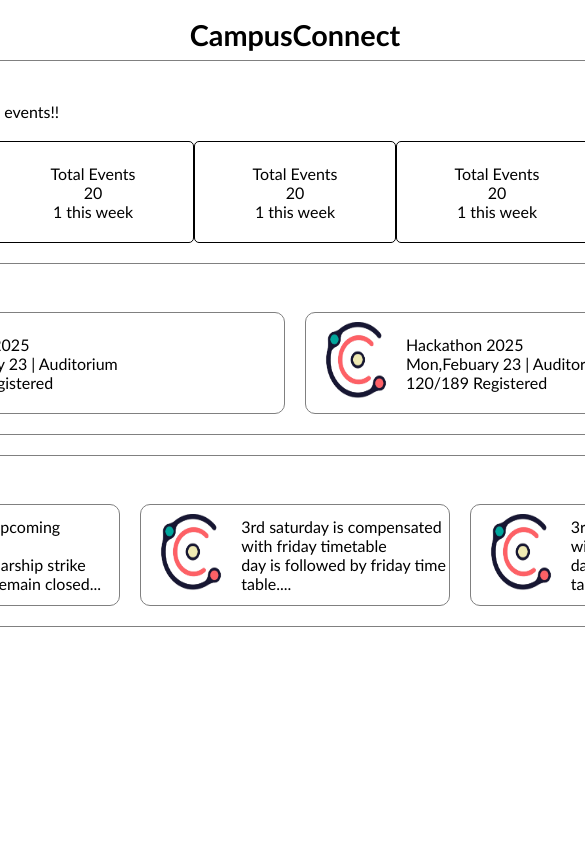
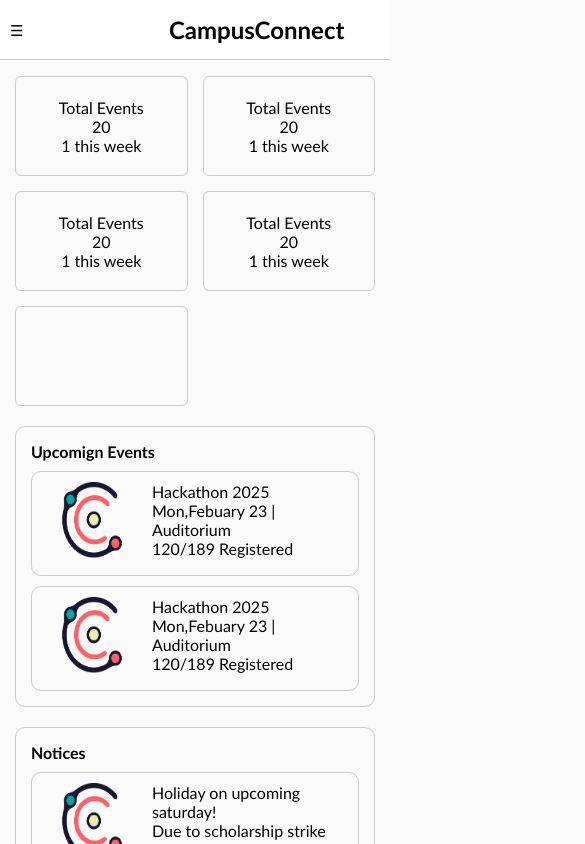
Before and after one commit to pradeepsarampalli/CampusConnect, a React (Create React App) app in the folder frontend/: page / in a window 390 px wide. Shown: the top 844 px of the page, 585 px wide, since content can reach past the window. Built offline with nearby package versions, Linux system fonts and the light colour scheme.

Commit message:
updated dashboard ui for mobile

```diff
--- a/frontend/package.json
+++ b/frontend/package.json
@@ -2,7 +2,7 @@
   "name": "frontend",
   "version": "0.1.0",
   "private": true,
-  "proxy":"http://localhost:3001",
+  "proxy": "http://localhost:3001",
   "dependencies": {
     "@testing-library/dom": "^10.4.1",
     "@testing-library/jest-dom": "^6.9.1",
@@ -12,6 +12,7 @@
     "react-dom": "^19.2.4",
     "react-router-dom": "^7.13.0",
     "react-scripts": "5.0.1",
+    "tunnel": "^0.0.6",
     "web-vitals": "^2.1.4"
   },
   "scripts": {
--- a/frontend/src/css/Dashboard.css
+++ b/frontend/src/css/Dashboard.css
@@ -1,205 +1,266 @@
+/* ===== RESET ===== */
 *{
-    margin: 0px;
-    font-family: 'Gill Sans', 'Gill Sans MT', Calibri, 'Trebuchet MS', sans-serif;
+    margin: 0;
+    padding: 0;
+    box-sizing: border-box;
+    font-family: 'Gill Sans','Gill Sans MT',Calibri,'Trebuchet MS',sans-serif;
 }
+
 body{
-    overflow-y: hidden;
+    background: #fafafa;
     overflow-x: hidden;
-    background-color: none;
+    overflow-y: scroll;
 }
-.layout {
+
+/* ===== CONTAINER ===== */
+.container{
+    max-width: 1200px;
+    margin: 0 auto;
+    min-height: 100vh;
+}
+
+/* ===== MAIN LAYOUT ===== */
+.layout{
     display: grid;
     grid-template-columns: 200px 1fr;
     grid-template-rows: 60px 1fr;
-    height: 100vh;
+    min-height: 100vh;
 }
-.side-bar {
+
+/* ===== SIDEBAR ===== */
+.side-bar{
     grid-row: 1 / span 2;
-    grid-column: 1;
     background: #f4f4f4;
     display: flex;
     flex-direction: column;
 }
+
 .side-bar .logo{
+    height: 60px;
     display: flex;
+    align-items: center;
     justify-content: center;
-    align-items: center;
-    height: 60px;
-    font-size: large;
-    border-bottom: 1px solid gray;
+    border-bottom: 1px solid #ccc;
 }
+
 .side-bar .options{
-    height: 78vh;
+    flex: 1;
 }
+
 .side-bar ul{
-    display: flex;
-    flex-direction: column;
     list-style: none;
-    padding: 10px;
-    align-items:start;
+    padding: 15px;
 }
+
 .side-bar li{
-    margin: 10px;
+    margin: 12px 0;
 }
+
 .side-bar button{
+    width: 150px;
     height: 35px;
-    width: 150px;
-    border-radius: 10px;
-    transition: 0.8s ease;
+    border-radius: 8px;
+    background: white;
+    cursor: pointer;
+    transition: 0.3s;
 }
+
 .side-bar button:hover{
-      background: #d4cece;
-      border: none;
+    background: #ddd;
 }
+
 .side-bar .college-info{
     margin: 10px;
-    display: flex;
-    justify-content: center;
-    align-items: center;
-    border: 1px solid gainsboro;
     height: 60px;
     background: white;
+    border: 1px solid gainsboro;
     border-radius: 5px;
+    display: flex;
+    align-items: center;
+    justify-content: center;
 }
-.college-info p{
-    font-size: 15px;
+
+.college-info img{
+    width: 24px;
+    height: 20px;
+    margin: 0 8px;
 }
-.college-info img{
-    height: 20px;
-    width: 25px;
-    margin-left: 10px;
-    margin-right: 10px;
+
+/* ===== HEADER ===== */
+.header{
+    grid-column: 2;
+    height: 60px;
+    display: flex;
+    align-items: center;
+    border-bottom: 1px solid #ccc;
+    padding: 0 10px;
 }
-.main {
-    margin: 20px;
-    grid-column: 2;
-    grid-row: 2;
+
+.header-left,
+.header-right{
+    flex: 1;
 }
-.header{
-    margin: 10px;
-    grid-column: 2;
-    grid-row: 1;
+
+.header-left ul,
+.header-right ul{
     display: flex;
-    flex-direction: row;
-    align-items: center;
-    border-bottom: 1px solid gray;
-    height: 50px;
+    list-style: none;
+    gap: 15px;
 }
-.header-left{
-    flex: 1;
-    display: flex;
-    padding: 10px;
-}
-.header-left ul{
-    display: flex;
-    flex-direction: row;
-    list-style-type: none;
-    padding: 0px;
-}
+
 .header-center{
     flex: 2;
     text-align: center;
-    font-family:'Times New Roman', Times, serif;
-    display: flex;
-    align-items: center;
-    font-size: larger;
-    justify-content: center;
+    font-family: 'Times New Roman', Times, serif;
 }
-.header-right{
-    flex: 1;
-    display: flex;
-    padding: 10px;
-}
-.header-right ul{
-    display: flex;
-    flex-direction: row;
-    list-style-type: none;
-}
+
 button{
+    background: none;
     border: none;
-    background-color: white;
     cursor: pointer;
     font-size: 15px;
-     transition: 3s ease-in;
 }
+
 button:hover{
     border-bottom: 1px solid gray;
 }
+
+/* ===== MAIN CONTENT ===== */
+.main{
+    grid-column: 2;
+    padding: 20px;
+}
+
 .welcome-msg{
-    margin-left: 30px;
+    margin-bottom: 20px;
+}
+
+.summary{
+    display: grid;
+    grid-template-columns: repeat(auto-fit, minmax(160px, 1fr));
+    gap: 15px;
+    margin-bottom: 20px;
+}
+
+.s1,.s2,.s3,.s4,.s5{
+    height: 100px;
+    border: 1px solid #ccc;
+    border-radius: 6px;
     display: flex;
     flex-direction: column;
-    justify-content: flex-start;
-}
-
-.content{
-    border: 1px solid rebeccapurple;
-}
-.summary{
-    display: flex;
-    justify-content:space-between;
-    margin: 20px;
-}
-.s1,.s2,.s3 ,.s4,.s5{
-    display: flex;
-    flex-direction: column;
+    align-items: center;
     justify-content: center;
-    align-items: center;
-    border: 1px solid;
-    width: 200px;
-    height: 100px;
-    border-radius: 5px;
 }
 .upcoming{
     display: grid;
-    height: 150px;
-    border: 1px solid gray;
     grid-template-columns: 1fr 1fr;
-    grid-template-rows: 1fr 1fr;
-    margin: 20px;
+    gap: 10px;
+    padding: 15px;
+    border: 1px solid #ccc;
+    border-radius: 10px;
+    margin-bottom: 20px;
+}
+
+.upcoming #title{
+    grid-column: span 2;
+    font-weight: bold;
+}
+
+.e1,.e2{
+    display: flex;
+    gap: 10px;
+    border: 1px solid #ccc;
+    border-radius: 10px;
     padding: 10px;
+}
+
+.upcoming img{
+    width: 100px;
+    height: 80px;
+}
+.notices{
+    display: grid;
+    grid-template-columns: repeat(3,1fr);
+    gap: 10px;
+    padding: 15px;
+    border: 1px solid #ccc;
     border-radius: 10px;
 }
-.upcoming img{
-    height: 80px;
-    width: 100px;
-}
-.upcoming #title{
-    grid-column: span 2;
-    height: 10px;
-}
-.e1,.e2{
-    display: flex;
-    margin: 10px;
-    border: 1px solid gray;
-    border-radius: 10px;
-    height: 100px;
-    align-items: center;
+
+.notices #title{
+    grid-column: span 3;
+    font-weight: bold;
 }
 
-.notices{
-    display: grid;
-    height: 150px;
-    border: 1px solid gray;
-    grid-template-columns: 1fr 1fr 1fr;
-    grid-template-rows: 1fr 1fr;
-    margin: 20px;
+.n1,.n2,.n3{
+    display: flex;
+    gap: 10px;
+    border: 1px solid #ccc;
+    border-radius: 10px;
     padding: 10px;
-    border-radius: 10px;
 }
+
 .notices img{
+    width: 100px;
     height: 80px;
-    width: 100px;
 }
-.notices #title{
-    grid-column: span 3;
-    height: 10px;
+
+@media (max-width: 768px){
+    .header{
+    position: fixed;
+    top: 0;
+    left: 0;
+    width: 100%;
+    background: white;
+    z-index: 1100;
+  }
+    .layout{
+        grid-template-columns: 1fr;
+        grid-template-rows: 60px 1fr;
+    }
+
+    .side-bar{
+    position: fixed;
+    top: 60px;
+    left: -220px;
+    width: 220px;
+    height: calc(100vh - 60px);
+    background: #f4f4f4;
+    z-index: 1000;
+    transition: left 0.3s ease;
+  }
+
+  .side-bar.open{
+    left: 0;
+  }
+    .header{
+        grid-column: 1;
+    }
+    /* .header-left{
+        display: none;
+    } */
+    .header-right{
+        display: none;
+    }
+
+    .main{
+        grid-column: 1;
+        padding: 15px;
+    }
+
+    .upcoming{
+        grid-template-columns: 1fr;
+    }
+
+    .upcoming #title{
+        grid-column: 1;
+    }
+
+    .notices{
+        grid-template-columns: 1fr;
+    }
+
+    .notices #title{
+        grid-column: 1;
+    }
 }
-.n1, .n2, .n3{
-    display: flex;
-    margin: 10px;
-    border: 1px solid gray;
-    border-radius: 10px;
-    height: 100px;
-    align-items: center;
-}
--- a/frontend/src/pages/Dashboard.js
+++ b/frontend/src/pages/Dashboard.js
@@ -1,13 +1,24 @@
 import '../css/Dashboard.css'
 import location from '../assets/location.png'
 import logo from '../assets/logo.png'
+import {useState,useEffect} from 'react';
 function Dashboard(){
+    const [width, setWidth] = useState(window.innerWidth);
+    const [open,setOpen] = useState(false)
+
+useEffect(() => {
+  const handleResize = () => setWidth(window.innerWidth);
+  window.addEventListener('resize', handleResize);
+  return () => window.removeEventListener('resize', handleResize);
+}, []);
     return (<>
+    <div className='container'>
     <div className='layout'>
-         <div className="side-bar">
+         <div className={`side-bar ${open ? 'open' : ''}`}>
+            {width<800?'':
             <div className='logo'>
             <h2>CampusConnect</h2>
-            </div>
+            </div>}
             <div className='options'>
             <ul>
                 <li><button>DashBoard</button></li>
@@ -24,11 +35,11 @@
         </div>
         <div className="header">
         <div className="header-left">
-            <ul>
+        {width<800?<button className="menu-btn" onClick={()=>setOpen(!open)}>☰</button>:  <ul>
                 <li><button>Events</button></li>
                 <li><button>Notices</button></li>
                 <li><button>Support</button></li>
-            </ul>
+            </ul>}
         </div>
         <div className="header-center">
             <h2>CampusConnect</h2>
@@ -41,7 +52,7 @@
             </ul>
         </div>
         </div>
-        <div class="main">
+        <div className="main">
             <div className='welcome-msg'>
             <h3>Welcome, User!</h3>
             <p>Here's the overview of latest events!!</p>
@@ -116,6 +127,7 @@
             </div>
         </div>
     </div>
+    </div>
     </>)
 }
 export default Dashboard;
```
Also changed, not shown: 1 other file (tests, documents, lock files or other folders).
